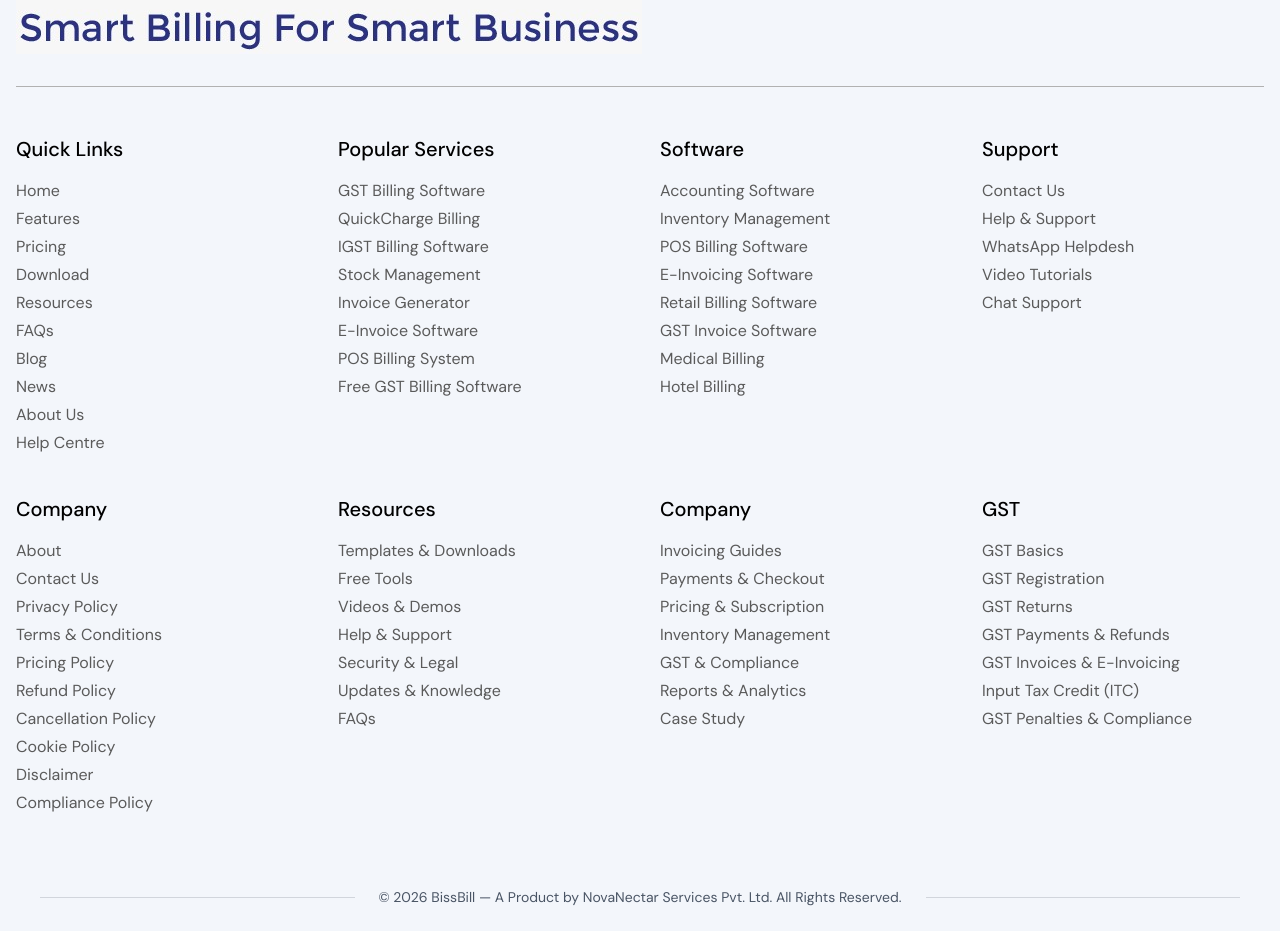
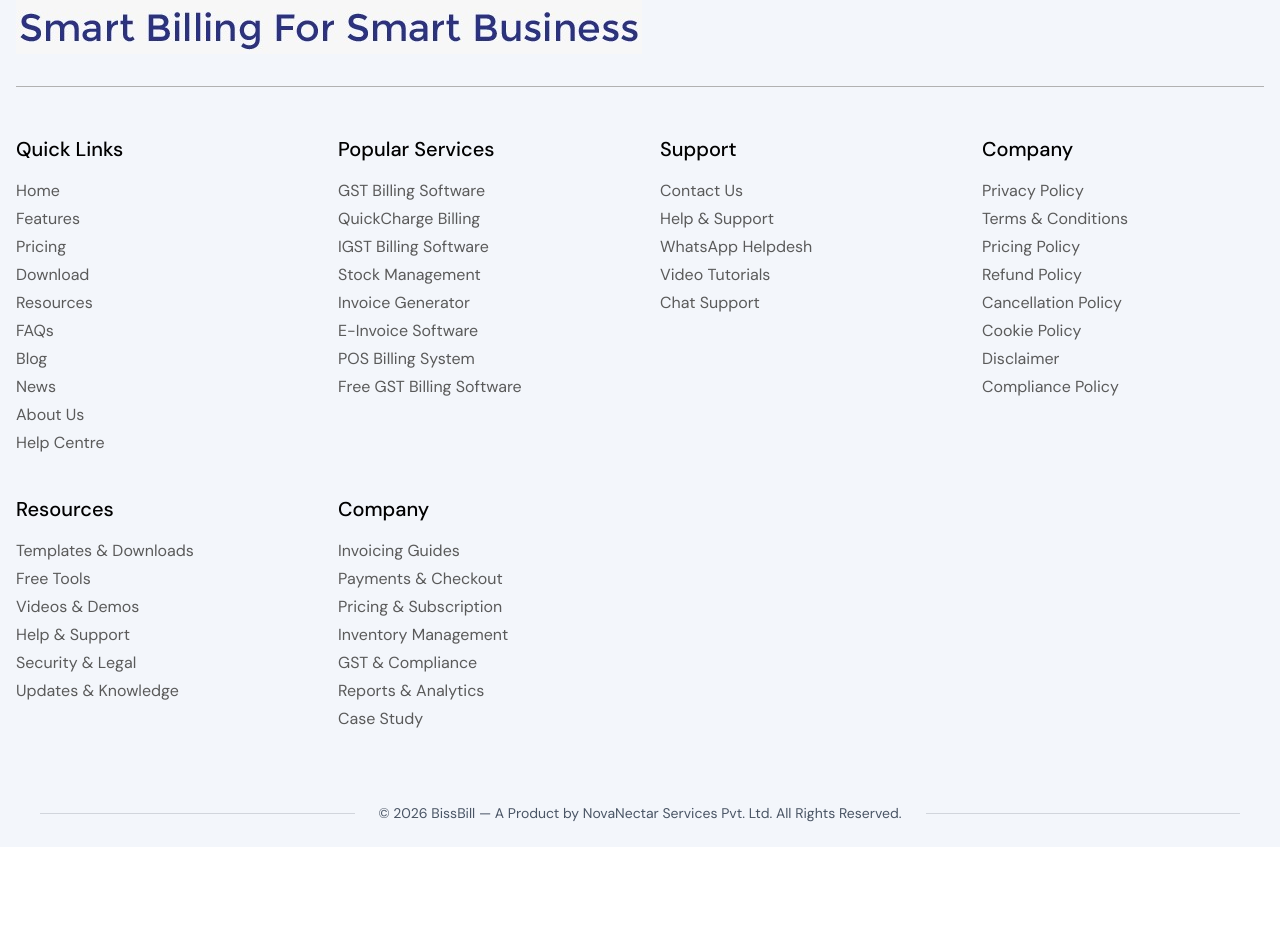
Before and after one commit to RahulKoli10/Billing-Software-web, a Next.js app: page / in a window 1280 px wide. Shown: the part 6820-7751 px from the top of the page. After the commit the page ends 7667 px from the top, so only its background shows below. Built offline with nearby package versions, Linux system fonts and the light colour scheme; no server answers.

Commit message:
footer done

```diff
--- a/src/app/component/Footer.tsx
+++ b/src/app/component/Footer.tsx
@@ -101,7 +101,7 @@
           </div>
 
           {/* Software */}
-          <div>
+          {/* <div>
             <h4 className="font-medium text-black mb-4 text-xl">Software</h4>
             <ul className="space-y-1">
               <li><Link href="/help">Accounting Software</Link></li>
@@ -113,7 +113,7 @@
               <li><Link href="/help">Medical Billing</Link></li>
               <li><Link href="/help">Hotel Billing</Link></li>
             </ul>
-          </div>
+          </div> */}
 
           {/* support */}
           <div>
@@ -133,8 +133,8 @@
             <div>
             <h4 className="font-medium text-black mb-4 text-xl">Company</h4>
             <ul className="space-y-1">
-              <li><Link href="/help">About</Link></li>
-              <li><Link href="/help">Contact Us</Link></li>
+              {/* <li><Link href="/help">About</Link></li> */}
+              {/* <li><Link href="/help">Contact Us</Link></li> */}
               <li><Link href="/help">Privacy Policy</Link></li>
               <li><Link href="/help">Terms & Conditions</Link></li>
               <li><Link href="/help">Pricing Policy</Link></li>
@@ -155,7 +155,7 @@
               <li><Link href="/help">Help & Support</Link></li>
               <li><Link href="/help">Security & Legal</Link></li>
               <li><Link href="/help">Updates & Knowledge</Link></li>
-              <li><Link href="/help">FAQs</Link></li>
+              {/* <li><Link href="/help">FAQs</Link></li> */}
             </ul>
           </div>
 
@@ -173,7 +173,7 @@
             </ul>
           </div>
           {/* GST */}
-          <div>
+          {/* <div>
             <h4 className="font-medium text-black mb-4 text-xl">GST</h4>
             <ul className="space-y-1">
               <li><Link href="/">GST Basics</Link></li>
@@ -184,7 +184,7 @@
               <li><Link href="/">Input Tax Credit (ITC)</Link></li>
               <li><Link href="/">GST Penalties & Compliance</Link></li>
             </ul>
-          </div>
+          </div> */}
         </div>
 
         {/* Bottom bar */}
```
